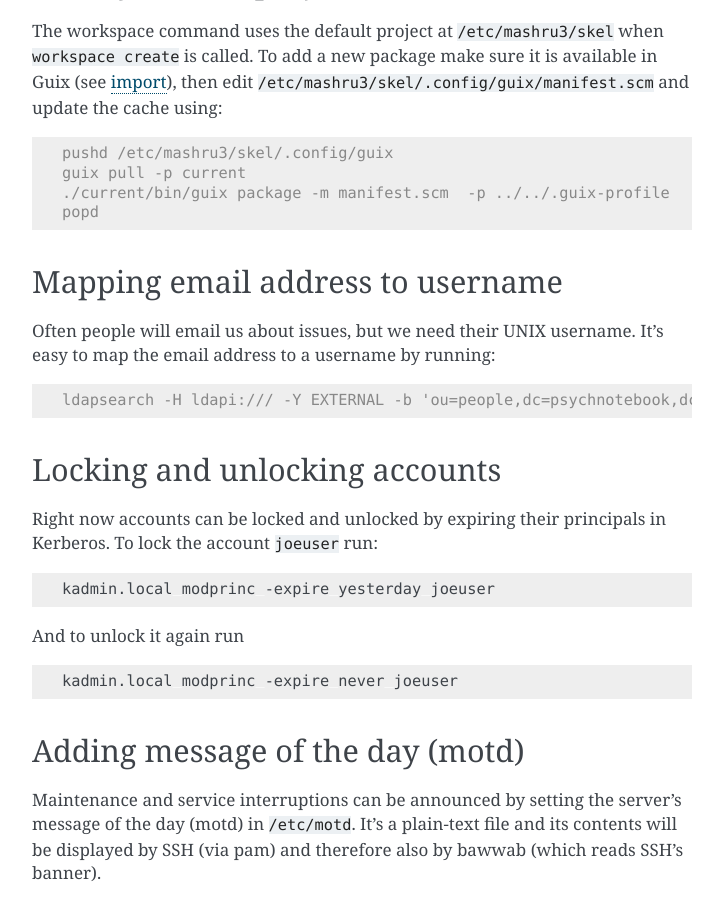
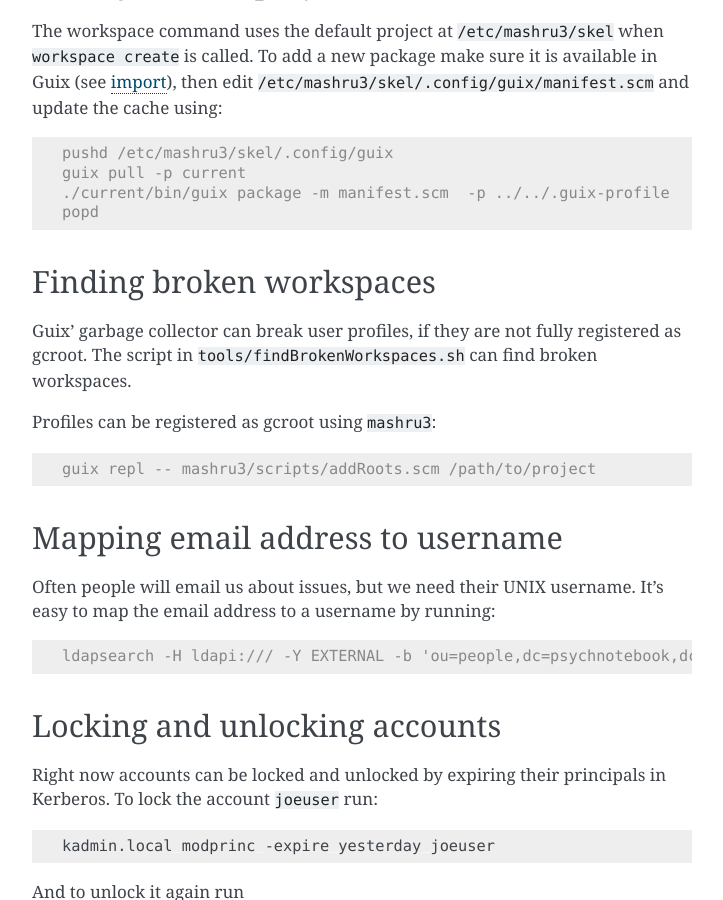
Before and after one commit to leibniz-psychology/psychnotebook-deploy, a Sphinx documentation site: the page built from doc/tasks.rst, in a window 1280 px wide and 900 px high, scrolled down 1617 px. Shown: the whole window, without its empty margins (388-1111 px from the left). Built offline with Sphinx 7.4.7, drawn with Linux system fonts in a browser that asks for light colours; some of the changed text lies outside the part shown.

Commit message:
tasks: How to fix broken workspaces

```diff
--- a/doc/tasks.rst
+++ b/doc/tasks.rst
@@ -97,6 +97,19 @@ available in Guix (see import_), then edit
 	./current/bin/guix package -m manifest.scm  -p ../../.guix-profile
 	popd
 
+Finding broken workspaces
+-------------------------
+
+Guix’ garbage collector can break user profiles, if they are not fully
+registered as gcroot. The script in :file:`tools/findBrokenWorkspaces.sh` can
+find broken workspaces.
+
+Profiles can be registered as gcroot using ``mashru3``:
+
+.. code:: console
+
+	guix repl -- mashru3/scripts/addRoots.scm /path/to/project
+
 Mapping email address to username
 ---------------------------------
 
```
Also changed, not shown: 1 other file.
